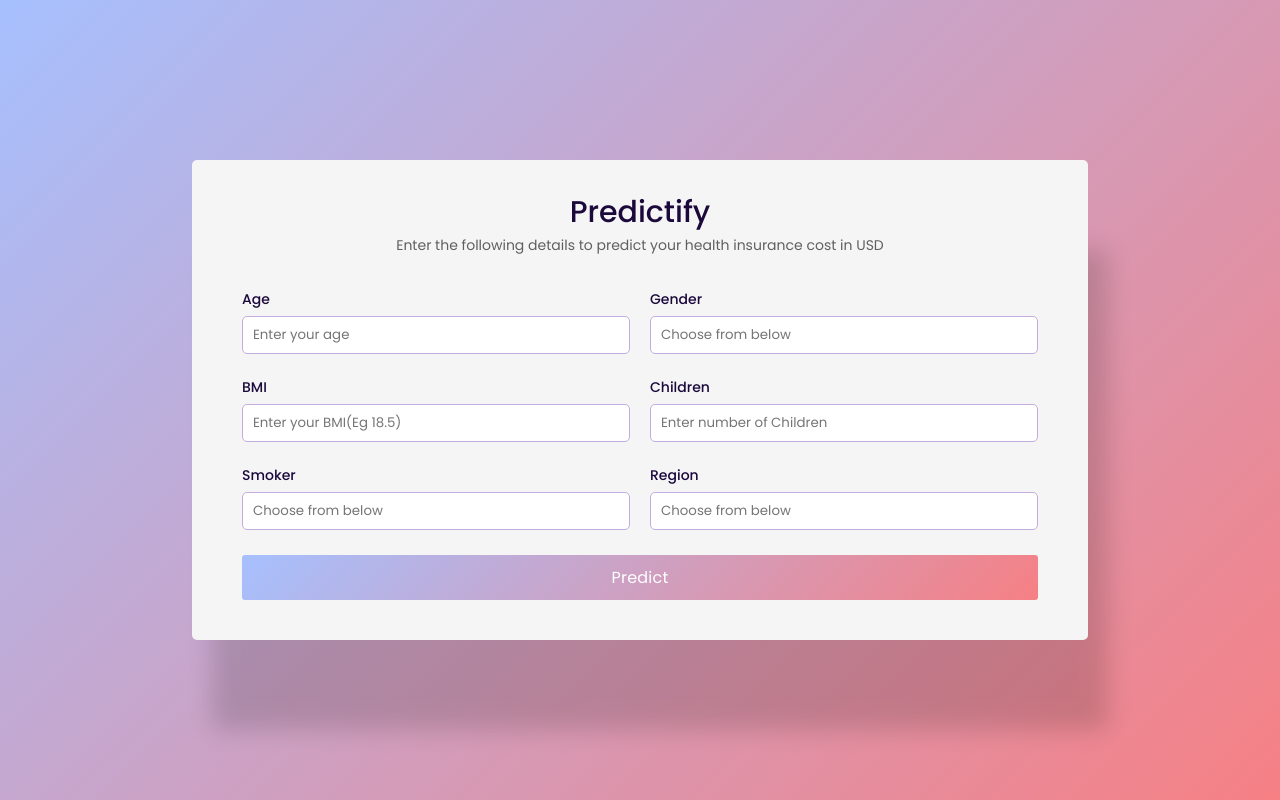
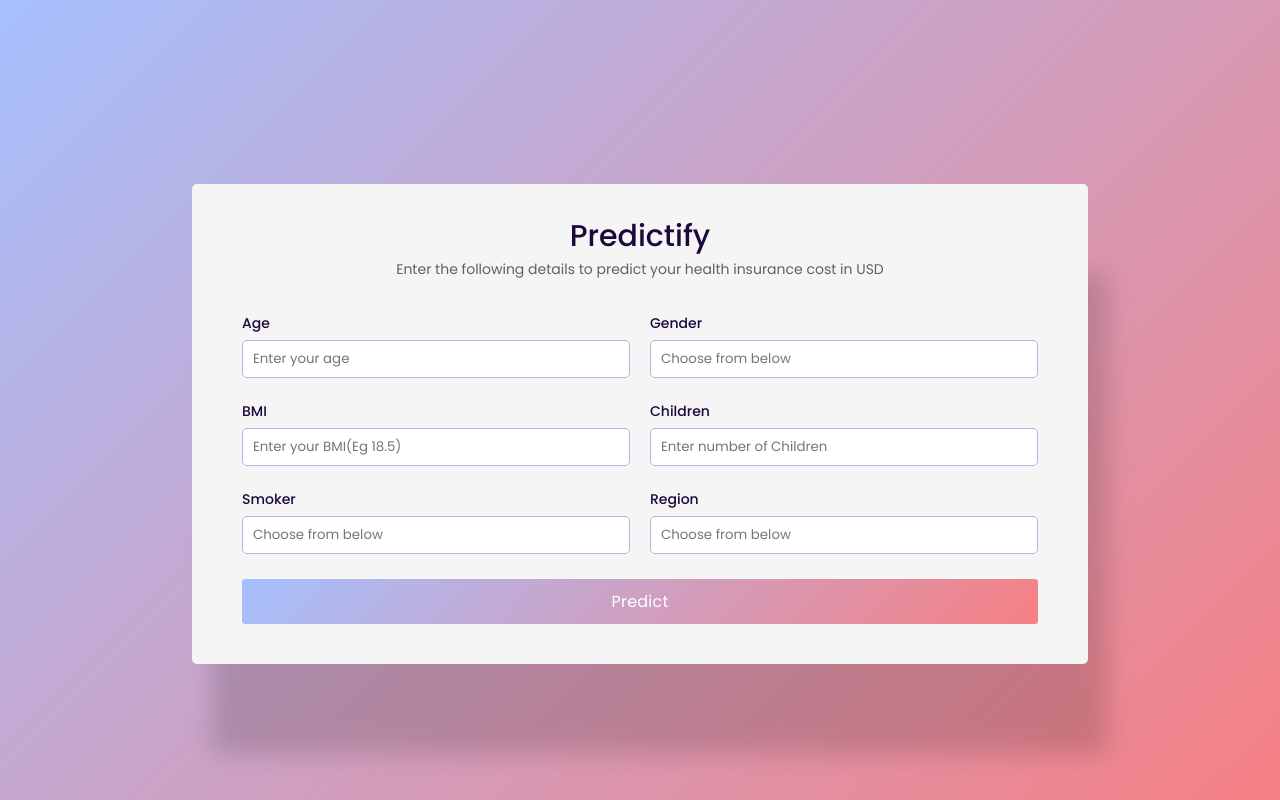
Before and after one commit to triasa5/Azure-Machine-Learning-Model, a Flask app: page / in a window 1280 px wide. Run offline with Flask 2, Linux system fonts and the light colour scheme.

Commit message:
Update styles.css

```diff
--- a/static/styles.css
+++ b/static/styles.css
@@ -19,7 +19,7 @@ body {
     width: 70%;
     min-width: 420px;
     padding: 30px 50px;
-    transform: translate(-50%, -50%);
+    transform: translate(-50%, -45%);
     position: absolute;
     left: 50%;
     top: 50%;
```
